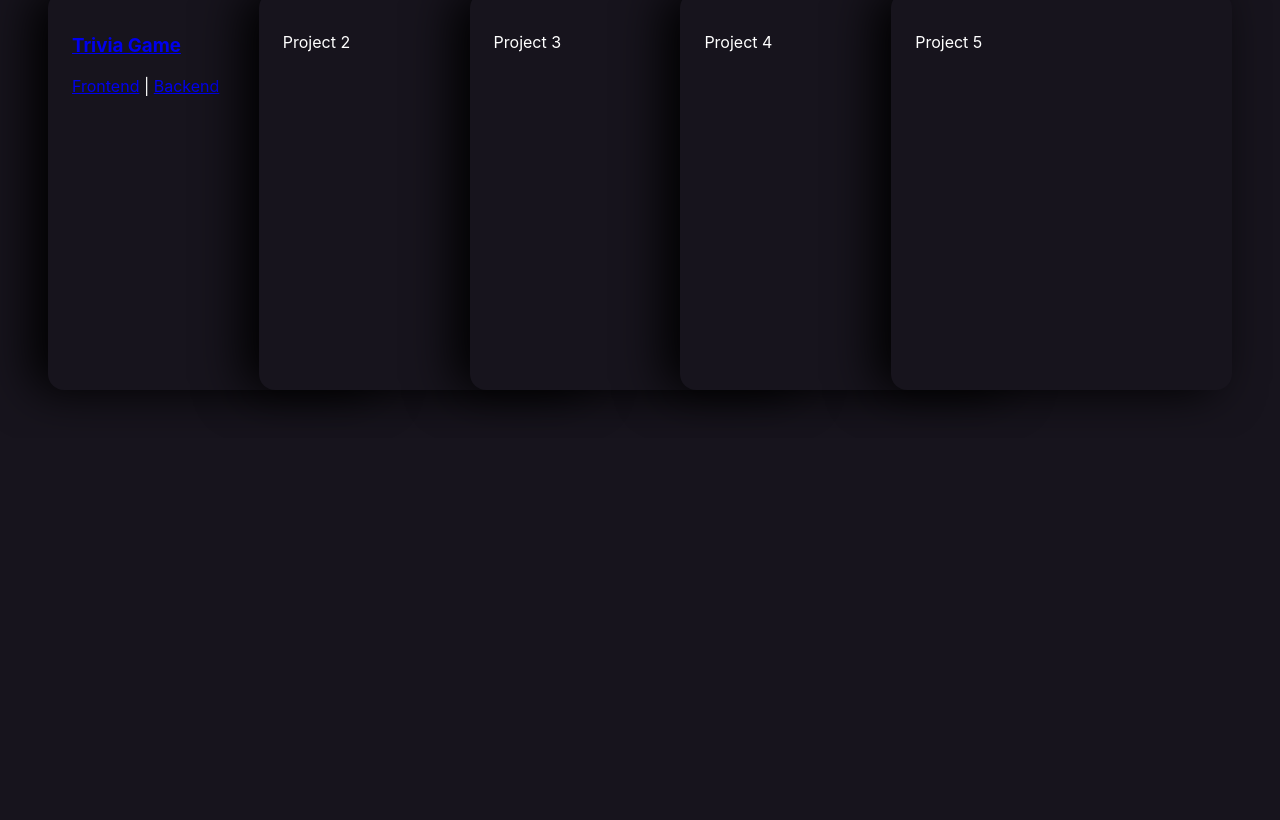
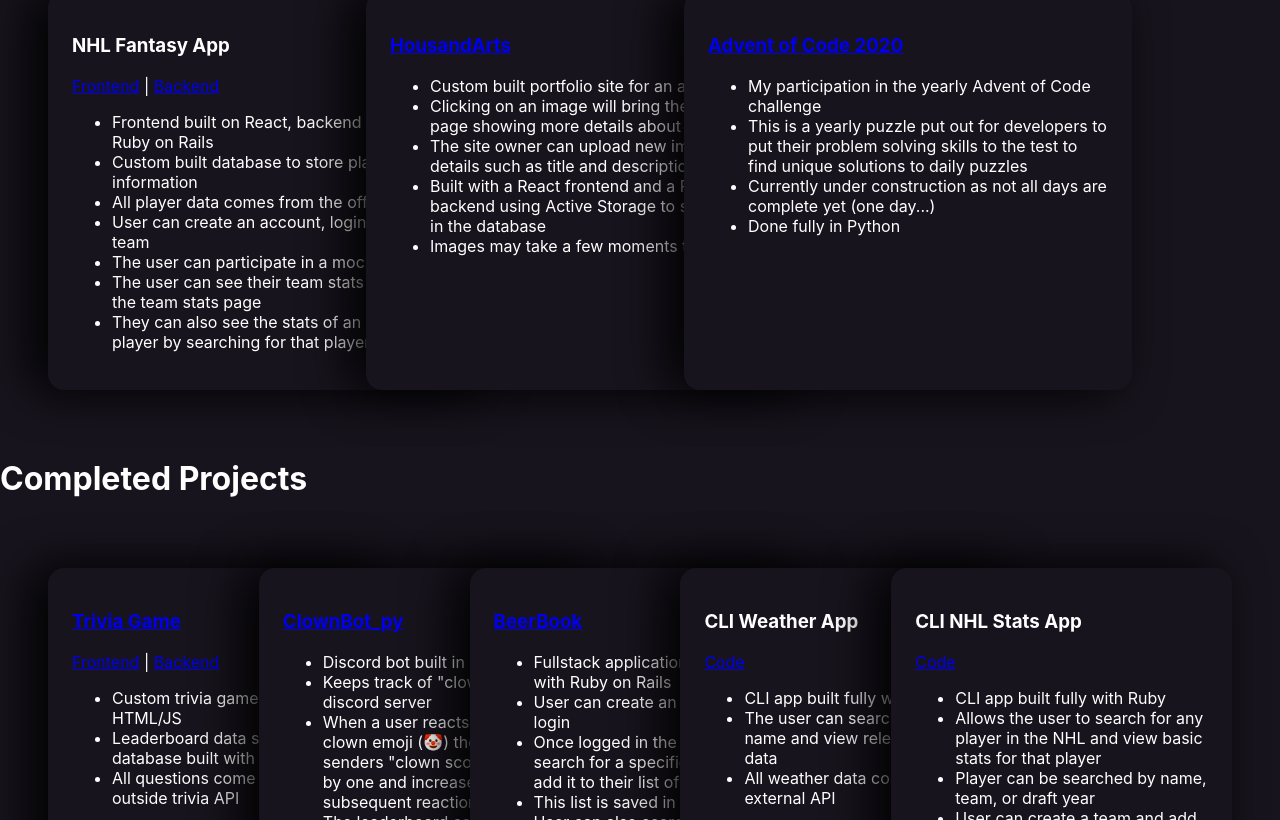
Before and after one commit to lucassherwin/lucas-portfolio, a React (Create React App) app: page /projects in a window 1280 px wide. Shown: the part 240-1060 px from the top of the page. Before the commit the page ends 800 px from the top, so only its background shows below. Built offline with nearby package versions, Linux system fonts and the light colour scheme.

Commit message:
updated projects page

```diff
--- a/src/card.css
+++ b/src/card.css
@@ -1,7 +1,10 @@
+/* cards idea and code from this video */
+/* https://www.youtube.com/watch?v=29deL9MFfWc */
+
 .card-list {
     display: flex;
     padding: 3rem;
-    overflow-x: scroll;
+    /* overflow-x: scroll; */
 }
 
 /* make each card a column within the card-list row */
--- a/src/components/Projects.js
+++ b/src/components/Projects.js
@@ -5,109 +5,119 @@
     return (
         <div>
             <div>
+                <div>
+                    <h1>Under Construction</h1>
+                    <section class='card-list'>
+                        <article class='card'>
+                            <header class='card-header'>
+                                <h1>NHL Fantasy App</h1>
+                                <p><a href='https://github.com/lucassherwin/nhl-fantasy-project' target="_blank" rel='noreferrer'>Frontend</a> | <a href='https://github.com/lucassherwin/nhl-fantasy-backend' target="_blank" rel='noreferrer'>Backend</a></p>
+                                <ul>
+                                    <li>Frontend built on React, backend built with Ruby on Rails</li>
+                                    <li>Custom built database to store player and user information</li>
+                                    <li>All player data comes from the offical NHL API</li>
+                                    <li>User can create an account, login, and create a team</li>
+                                    <li>The user can participate in a mock draft</li>
+                                    <li>The user can see their team stats by visiting the team stats page</li>
+                                    <li>They can also see the stats of an individual player by searching for that player by name</li>
+                                </ul>
+                            </header>
+                        </article>
+
+                        <article class='card'>
+                            <header class='card-header'>
+                                <h1><a href='https://development.d2mm74qlx7gdnj.amplifyapp.com/' target="_blank" rel='noreferrer'>HousandArts</a></h1>
+                                <ul>
+                                    <li>Custom built portfolio site for an artist</li>
+                                    <li>Clicking on an image will bring the user to a page showing more details about that image</li>
+                                    <li>The site owner can upload new images with details such as title and description</li>
+                                    <li>Built with a React frontend and a Ruby on Rails backend using Active Storage to store images in the database</li>
+                                    <li>Images may take a few moments to load</li>
+                                </ul>
+                            </header>
+                        </article>
+
+                        <article class='card'>
+                            <header class='card-header'>
+                                <h1><a href='https://github.com/lucassherwin/advent_of_code_2020_lucas_sherwin' target="_blank" rel='noreferrer'>Advent of Code 2020</a></h1>
+                                <ul>
+                                    <li>My participation in the yearly Advent of Code challenge</li>
+                                    <li>This is a yearly puzzle put out for developers to put their problem solving skills to the test to find unique solutions to daily puzzles</li>
+                                    <li>Currently under construction as not all days are complete yet (one day...)</li>
+                                    <li>Done fully in Python</li>
+                                </ul>
+                            </header>
+                        </article>
+                    </section>
+                </div>
+
                 <h1>Completed Projects</h1>
-                {/* the section will be the main container for the card list */}
                 <section class='card-list'>
-                    {/* each card will be an article */}
                     <article class='card'>
                         <header class='card-header'>
                             <h1><a href='https://trivia-game-f5a86.web.app/' target="_blank" rel='noreferrer'>Trivia Game</a></h1>
-                            <p><a href='https://github.com/lucassherwin/trivia-game--frontend' target="_blank" rel='noreferrer'>Frontend</a> | <a href='https://github.com/lucassherwin/trivia-game--backend' target="_blank" rel='noreferrer'>Backend</a>
-                            </p>
+                            <p><a href='https://github.com/lucassherwin/trivia-game--frontend' target="_blank" rel='noreferrer'>Frontend</a> | <a href='https://github.com/lucassherwin/trivia-game--backend' target="_blank" rel='noreferrer'>Backend</a></p>
+                            <ul>
+                                <li>Custom trivia game built on pure HTML/JS</li>
+                                <li>Leaderboard data stored in database built with Ruby on Rails</li>
+                                <li>All questions come from an outside trivia API</li>
+                            </ul>
                         </header>
                     </article>
 
                     <article class='card'>
                         <header class='card-header'>
-                            <p>Project 2</p>
+                            <h1><a href='https://github.com/lucassherwin/ClownBot_py' target="_blank" rel='noreferrer'>ClownBot_py</a></h1>
+                            <ul>
+                                <li>Discord bot built in Python</li>
+                                <li>Keeps track of "clowns" in a discord server</li>
+                                <li>When a user reacts with the clown emoji (🤡) the message senders "clown score" goes up by one and increases for each subsequent reaction</li>
+                                <li>The leaderboard can be shown with the "!clowns" command</li>
+                            </ul>
                         </header>
                     </article>
 
                     <article class='card'>
                         <header class='card-header'>
-                            <p>Project 3</p>
+                            <h1><a href='https://github.com/lucassherwin/BeerBook' target="_blank" rel='noreferrer'>BeerBook</a></h1>
+                            <ul>
+                                <li>Fullstack application built fully with Ruby on Rails</li>
+                                <li>User can create an account and login</li>
+                                <li>Once logged in the user can search for a specific beer and add it to their list of favorites</li>
+                                <li>This list is saved in a database</li>
+                                <li>User can also search for breweries</li>
+                                <li>All beer and brewery information comes from an outside API</li>
+                            </ul>
                         </header>
                     </article>
 
                     <article class='card'>
                         <header class='card-header'>
-                            <p>Project 4</p>
+                            <h1>CLI Weather App</h1>
+                            <p><a href='https://github.com/lucassherwin/mod-1-weather-project' target="_blank" rel='noreferrer'>Code</a></p>
+                            <ul>
+                                <li>CLI app built fully with Ruby</li>
+                                <li>The user can search for a city by name and view relevant weather data</li>
+                                <li>All weather data comes form an external API</li>
+                            </ul>
                         </header>
                     </article>
 
                     <article class='card'>
                         <header class='card-header'>
-                            <p>Project 5</p>
+                            <h1>CLI NHL Stats App</h1>
+                            <p><a href='https://github.com/lucassherwin/mod_1_nhl_stat_project' target="_blank" rel='noreferrer'>Code</a></p>
+                            <ul>
+                                <li>CLI app built fully with Ruby</li>
+                                <li>Allows the user to search for any player in the NHL and view basic stats for that player</li>
+                                <li>Player can be searched by name, team, or draft year</li>
+                                <li>User can create a team and add players to that team, similar to a fantasy team</li>
+                                <li>All data comes from the NHL API</li>
+                            </ul>
                         </header>
                     </article>
                 </section>
             </div>
-
-
-
-            {/* <h2>Completed Projects</h2>
-            <ul>
-                <li>
-                    <a href='https://trivia-game-f5a86.web.app/' target="_blank" rel='noreferrer'>Trivia Game </a> <br />
-                    Frontend: https://github.com/lucassherwin/trivia-game--frontend | Backend: https://github.com/lucassherwin/trivia-game--backend <br />
-                    Built using pure HTML, JS, and CSS <br />
-                    Small trivia game that gets trivia questions from an external API, and saves user name and user score in ruby on rails databse <br />
-                </li>
-                <li>
-                    BeerBook <br />
-                    ~~Recreate -- ran into issues with yarn -- should just have to copy the views models and controllers and seeds
-                </li>
-                <li>
-                    <a href='https://github.com/lucassherwin/mod-1-weather-project' target='_blank' rel='noreferrer'>CLI Weather App</a> <br />
-                    Ruby CLI App <br />
-                    Makes API calls to retrieve real time weather data <br />
-                </li>
-                <li>
-                    <a href='https://github.com/lucassherwin/mod_1_nhl_stat_project' target='_blank' rel='noreferrer'>CLI NHL Stats App</a> <br />
-                    Ruby CLI App <br />
-                    Allows user to enter a player name, draft year, or team and retrieve relevant statstics in the command line by making calls to the offical NHL API <br />
-                </li>
-            </ul>
-            <h2>Under Construction</h2>
-            <ul>
-                <li>
-                    NHL Fantasy App <br />
-                    Frontend: https://github.com/lucassherwin/nhl-fantasy-project | Backend: https://github.com/lucassherwin/nhl-fantasy-backend <br />
-                    URL: [to be created lol] <br />
-                    Built on React front end using Bootstrap for styling and uses a Ruby on Rails backend <br />
-                    User can log in or create an account, search for a player by name and view player statstics, when draft is started, <br />
-                    2 players are randomly selected and added to computer teams, then the user is able to draft a player and start the process over. <br />
-                    TODO: <br />
-                    - Sign up functionality<br />
-                    - Proper login with auth<br />
-                    - Proper team structure<br />
-                    - Improve styling<br />
-                    - Improve backend functionality such that user data persists<br />
-                    - Improve draft structure
-                </li>
-                <li>
-                    HousandArts<br />
-                    https://development.d2mm74qlx7gdnj.amplifyapp.com/ <br />
-                    Portfolio site built for a friend who designs posters<br />
-                    Built on React frontend and Ruby on Rails backend using ActiveStorage to allow user to upload and store images in database<br />
-                    Built content management system allowing the owner to upload more images as needed<br />
-                    Images are sorted into categories<br />
-                    TODO: <br />
-                    - Styling improvements<br />
-                    - Store functionality<br />
-                    - Add content for each image -- description, title, etc<br />
-                </li>
-                <li>
-                    HydrateMediSpa<br />
-                    http://hydratemedispa.com/ <br />
-                    WordPress site created for client based on specifications<br />
-                    Used as a store as well as to advertise a local business<br />
-                    TODO:<br />
-                    - Finalize store part of website<br />
-                    - Add functionality for user to set up an appointment<br />
-                    - Fill out content on site with images and descriptions of products and services<br />
-                </li>
-            </ul> */}
         </div>
     )
 }
```
